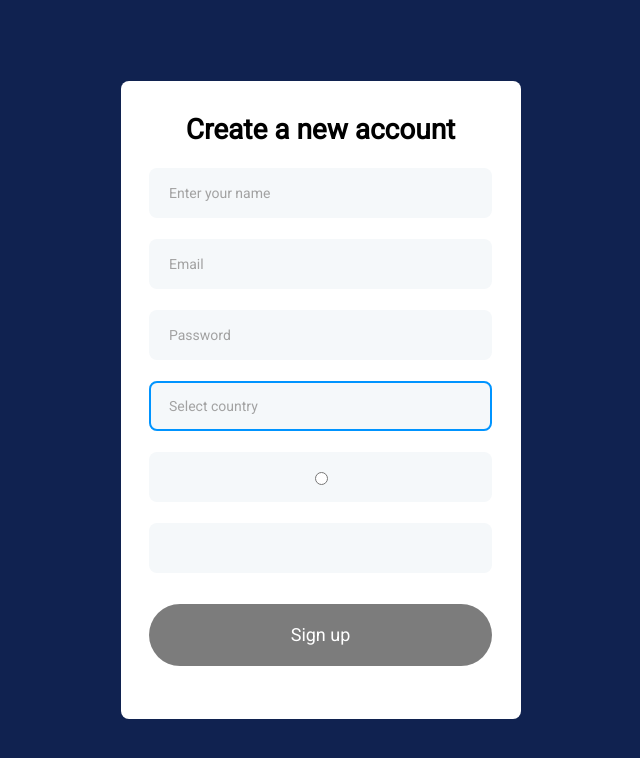
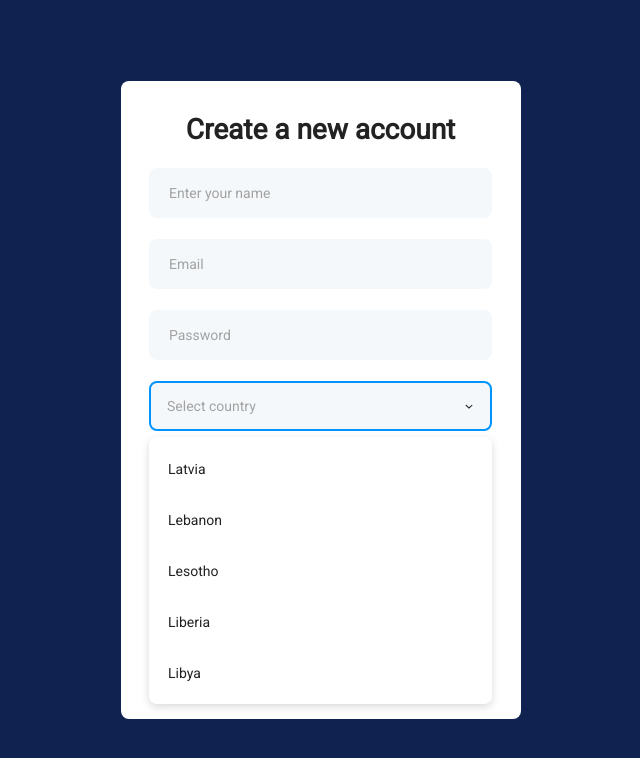
Before and after one commit to d8corp/bordio, a React (Create React App) app: page / in a window 1280 px wide. Both pictures are taken after a click on the label 639 px from the left and 406 px from the top of the page. Shown: the top 758 px of the page, without its empty margins (319-959 px from the left). Built offline with nearby package versions, Linux system fonts and the light colour scheme.

Commit message:
added select field type

```diff
--- a/public/index.html
+++ b/public/index.html
@@ -3,7 +3,7 @@
   <head>
     <meta charset="utf-8" />
     <link rel="icon" href="%PUBLIC_URL%/favicon.ico" />
-    <meta name="viewport" content="width=device-width, initial-scale=1" />
+    <meta name="viewport" content="width=device-width,user-scalable=no,initial-scale=1,maximum-scale=1,minimum-scale=1">
     <meta name="theme-color" content="#000000" />
     <meta
       name="description"
--- a/src/components/Field/Field.css
+++ b/src/components/Field/Field.css
@@ -61,6 +61,55 @@
 .field__input:focus + .field__focus {
   opacity: 1;
 }
+.field__input_select {
+  opacity: 0;
+}
+
+.field__select {
+  position: absolute;
+  left: 0;
+  right: 0;
+  top: 0;
+  bottom: 0;
+  font: normal normal normal 14px/17px Roboto;
+  padding: 0 18px;
+  display: flex;
+  align-items: center;
+  color: var(--color-field_color);
+}
+.field__select_placeholder {
+  color: var(--color-field_placeholder);
+}
+
+.field__menu {
+  position: absolute;
+  top: 100%;
+  left: 0;
+  right: 0;
+  z-index: 1;
+  background: var(--color-field_select-background);
+  box-shadow: 0 3px 8px #00000026;
+  color: var(--color-field_color);
+  border-radius: 8px;
+  margin: 6px 0 0;
+  padding: 6px 0;
+  list-style: none;
+  display: none;
+  max-height: 277px;
+  overflow: auto;
+}
+.field__input:focus ~ .field__menu {
+  display: block;
+}
+
+.field__menu-item {
+  padding: 10px 19px 9px;
+  font: normal normal normal 14px/32px Roboto;
+}
+
+.field__menu-item:hover {
+  background: var(--color-field_select-item_hover);
+}
 
 .field__error {
   position: absolute;
@@ -78,3 +127,12 @@
 .field__input:focus ~ .field__error {
   animation: hide-error 0.3s both;
 }
+
+@media (max-width: 400px) {
+  .field__select {
+    pointer-events: none;
+  }
+  .field__menu {
+    display: none !important;
+  }
+}
--- a/src/components/Field/Field.tsx
+++ b/src/components/Field/Field.tsx
@@ -1,4 +1,7 @@
-import React, {BaseSyntheticEvent, PureComponent, ReactNode} from 'react'
+import React, {BaseSyntheticEvent, PureComponent, ReactEventHandler, ReactNode} from 'react'
+import {IValidatorField} from 'src/utils/fieldValidator'
+
+import sliderArrow from './sliderArrow.svg'
 
 import './Field.css'
 
@@ -8,27 +11,27 @@ export interface IOnFieldChange {
   (value: string | boolean, name: string): void
 }
 
-export interface IFieldValueOverride {
-  (value: string): string
-}
-
-interface IFieldProps {
-  placeholder?: string
-  name: string
-  type?: 'text' | 'password' | string
-  value?: string | boolean
-  values?: string[]
-  overrides?: IFieldValueOverride
+interface IFieldProps extends IValidatorField {
   onChange?: IOnFieldChange
-  error?: string
 }
 
 class Field extends PureComponent <IFieldProps> {
-  onInput = (e: TInputEvent) => {
+  static defaultProps = {
+    type: 'text',
+  }
+
+  onInput: ReactEventHandler = (e: TInputEvent) => {
     const {onChange, name} = this.props
 
     if (onChange) {
       onChange(e.target.value, name)
+    }
+  }
+
+  onSelect (value: string) {
+    const {onChange, name} = this.props
+    if (onChange) {
+      onChange(value, name)
     }
   }
 
@@ -46,15 +49,43 @@ class Field extends PureComponent <IFieldProps> {
     )
   }
 
-  render () {
+  get select () {
+    const {name, placeholder, values, override, value} = this.props
+    return (
+      <label className='field'>
+        <select
+          value={value as string}
+          className='field__input field__input_select'
+          onChange={this.onInput}
+          name={name}>
+          <option disabled>{placeholder}</option>
+          {values?.map(val => (
+            <option key={val} value={val}>{override ? override(val) : val}</option>
+          )) || null}
+        </select>
+        <span className='field__focus' />
+        <span className={['field__select', !value && 'field__select_placeholder'].filter(e => e).join(' ')}>
+          {value || placeholder}
+        </span>
+        <ul className='field__menu'>
+          {values?.map(val => (
+            <li className='field__menu-item' value={val} key={val} onMouseDown={() => this.onSelect(val)}>{override ? override(val) : val}</li>
+          )) || null}
+        </ul>
+        <img src={sliderArrow} alt='arrow' />
+        {this.error}
+      </label>
+    )
+  }
+
+  get input () {
     const {placeholder, name, type = 'text'} = this.props
 
-    return (
+    return type === 'select' ? this.select : (
       <label className='field'>
         <input
           onInput={this.onInput}
           placeholder={placeholder}
-
           name={name}
           className='field__input'
           type={type}
@@ -64,6 +95,12 @@ class Field extends PureComponent <IFieldProps> {
       </label>
     )
   }
+
+  render () {
+    const {type} = this.props
+
+    return type === 'select' ? this.select : this.input
+  }
 }
 
 export default Field
--- a/src/forms/LoginForm/LoginForm.tsx
+++ b/src/forms/LoginForm/LoginForm.tsx
@@ -47,7 +47,7 @@ class LoginForm extends Component<{}, ILoginFormState> {
         type: 'select',
         placeholder: 'Select country',
         value: undefined,
-        values: [],
+        values: ['Latvia', 'Lebanon', 'Lesotho', 'Liberia', 'Libya'],
         error: '',
         required: true,
       },
--- a/src/index.css
+++ b/src/index.css
@@ -4,6 +4,7 @@ html, body {
   margin: 0;
   padding: 0;
   background: #102250;
+  color: #222;
   min-height: 100vh;
   font-family: Roboto, sans-serif;
 }
@@ -27,4 +28,7 @@ html, body {
   --color-field_color: #222;
   --color-field_focus: #0094FF;
   --color-field_error: #E82828;
+  --color-field_select-background: #fff;
+  --color-field_select-item_hover: #F5F8FA;
+  --color-field_menu-color: var(--color-field_color);
 }
--- a/src/utils/fieldValidator/fieldValidator.ts
+++ b/src/utils/fieldValidator/fieldValidator.ts
@@ -1,4 +1,6 @@
-import {type} from "os";
+export interface IFieldValueOverride {
+  (value: string): string
+}
 
 export interface IValidatorField {
   name: string
@@ -12,6 +14,7 @@ export interface IValidatorField {
   requiredError?: string
   patternError?: string
   valuesError?: string
+  override?: IFieldValueOverride
 }
 
 export default function ({
```
Also changed, not shown: src/components/Field/sliderArrow.svg (added).
